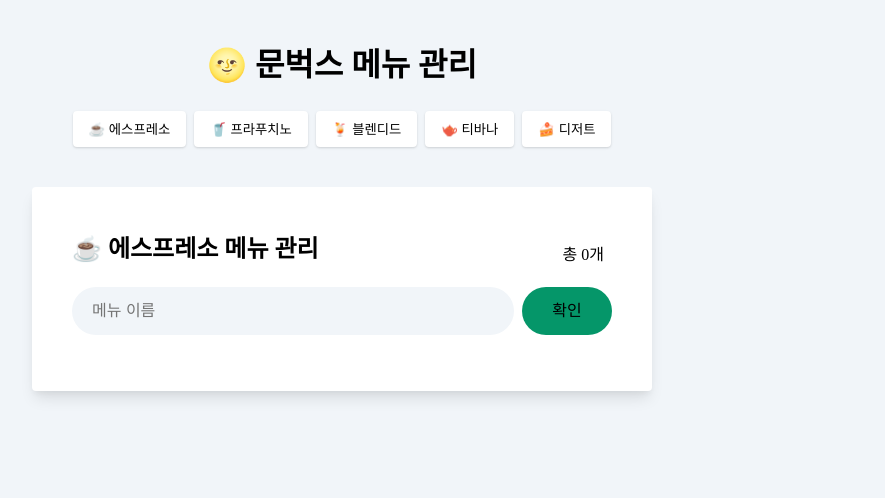
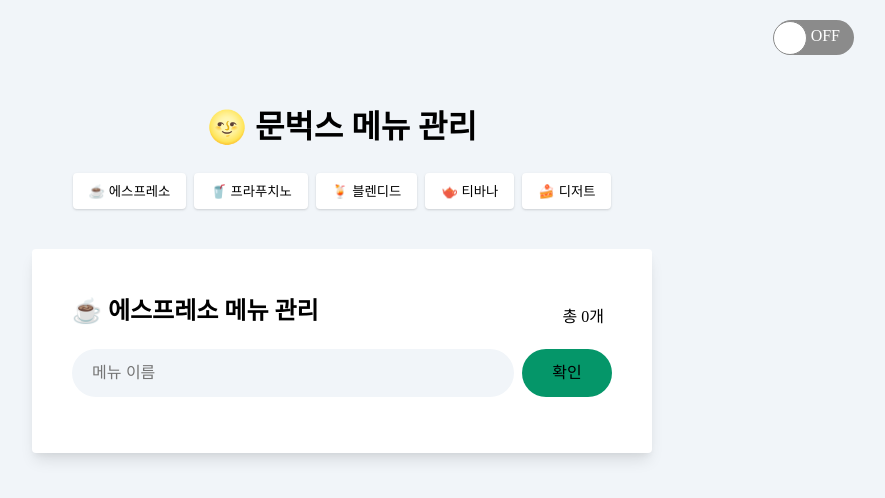
Before and after one commit to Jiho1996/moonbucks-menu, a plain HTML site: page index.html in a window 1280 px wide. Shown: the whole page, without its empty margins (298-1183 px from the left). Drawn offline with Linux system fonts and the light colour scheme; no server answers.

Commit message:
design : 탑바(토글 바) 만들기.

```diff
--- a/manager.html
+++ b/index.html
@@ -9,10 +9,19 @@
   <link rel="stylesheet" href="src/css/manager.css" />
 </head>
 <body>
+  <div id="container">
+    <div class="toggle-switch">
+      <input type="checkbox" id="chkTog4">
+      <label for="chkTog4">
+        <span class="toggle-track"></span>
+      </label>
+    </div>
+  </div>
 <div id="app" class="px-4">
   <div class="d-flex justify-center mt-5 w-100">
     <div class="w-100">
       <header class="my-4">
+
         <a href="/" class="text-black">
           <h1 class="text-center font-bold">🌝 문벅스 메뉴 관리</h1>
         </a>
--- a/src/css/manager.css
+++ b/src/css/manager.css
@@ -51,3 +51,65 @@ ul li button:hover {
   text-decoration: line-through;
   color: gray;
 }
+
+
+.toggle-switch input{
+  -webkit-appearance:none;
+  -webkit-border-radius:0;
+}
+
+#container{
+
+  display: flex;
+  width: 90%;
+  margin-top: 20px;
+/*   height: 98vh; */
+  justify-content:right;
+  align-items:center;
+}
+.toggle-switch input[type=checkbox]{
+  display: none;
+}
+
+.toggle-track{
+  display: inline-block;
+  position: relative;
+  width: 80px;
+  height: 35px;
+  border-radius:60px;
+  background: #8b8b8b;
+}
+.toggle-track:before{
+  content:'';
+  display: block;
+  position: absolute;
+  top: -4px;
+  left: -6px;
+  width: 32px;
+  height: 32px;
+  margin: 5px;
+  background: #fff;
+  border-radius:100%;
+  border:1px solid #8b8b8b;
+  transition:left 0.3s;
+}
+.toggle-switch input[type=checkbox] + label .toggle-track:after{
+  content:'OFF';
+  display: inline-block;
+  position: absolute;
+  top: 4px;
+  right: 14px;
+  color: #fff;
+}
+
+.toggle-switch input[type=checkbox]:checked + label .toggle-track{
+  background: #FA9AA6;
+}
+.toggle-switch input[type=checkbox]:checked + label .toggle-track:before{
+  left: 40px;
+  border:1px solid #FA9AA6;
+}
+.toggle-switch input[type=checkbox]:checked + label .toggle-track:after{
+  content:'ON';
+  left: 12px;
+}
```
Also changed, not shown: 1 other file.
